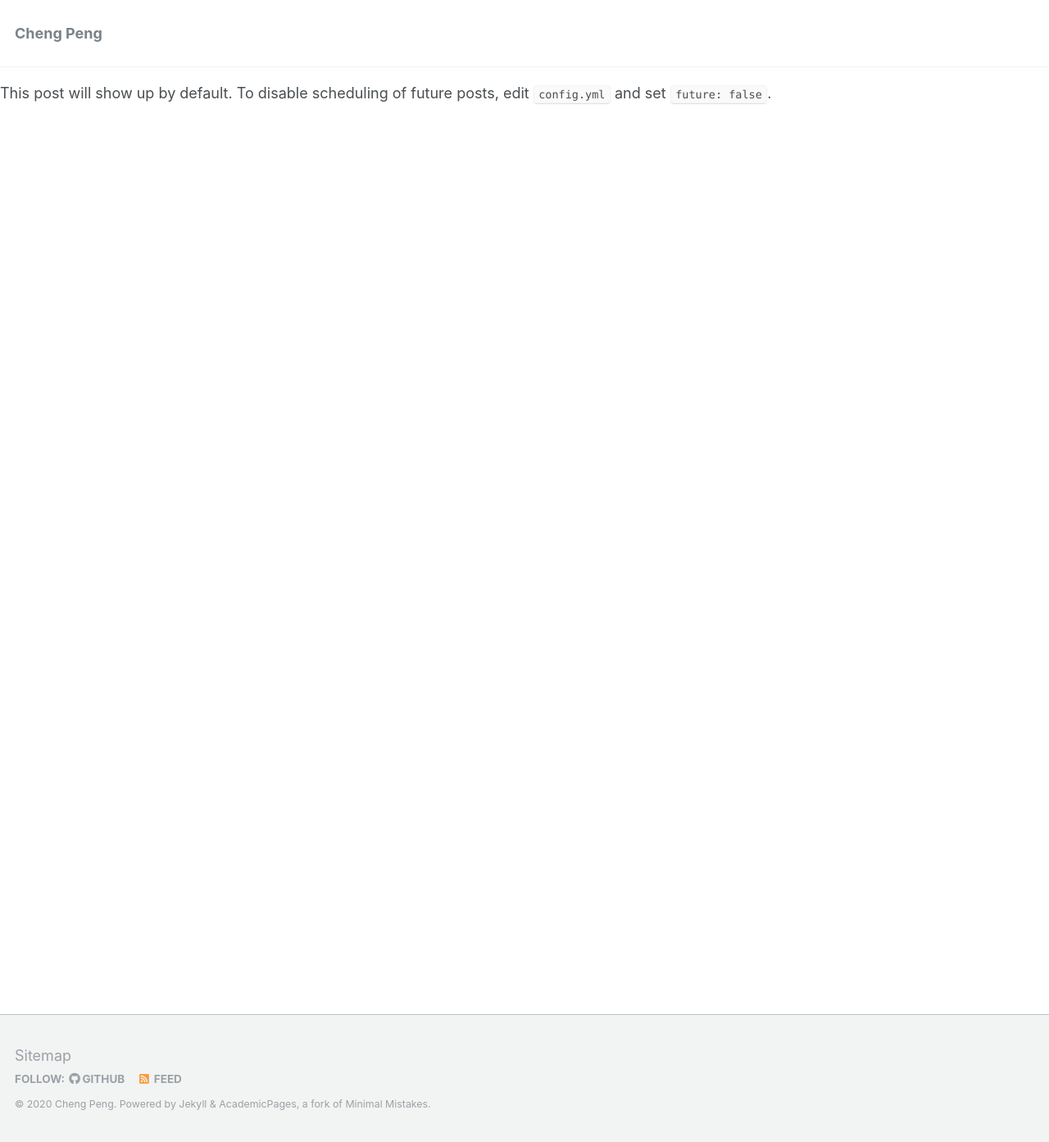
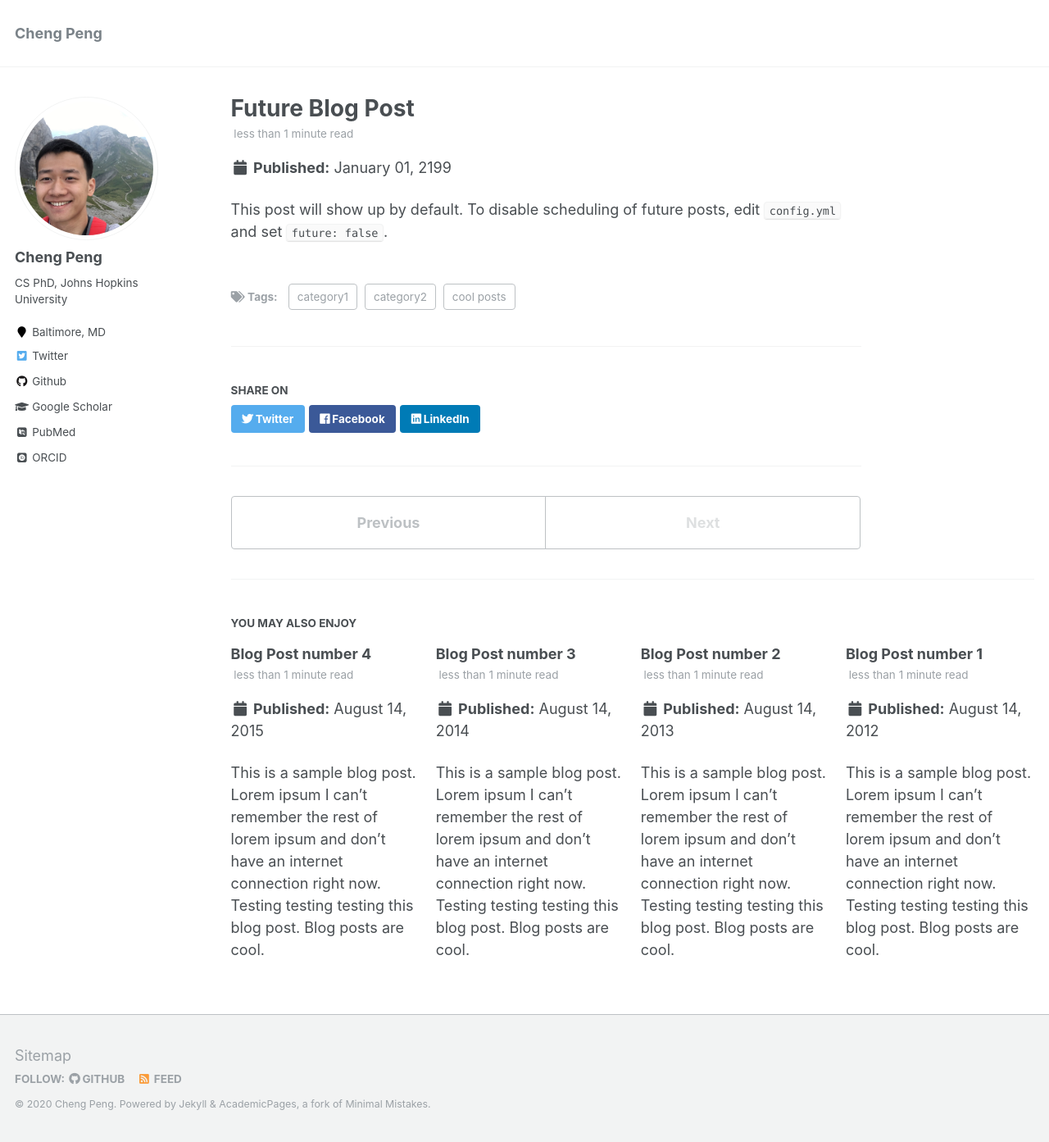
Before and after one commit to chenger-penger/chenger-penger.github.io, a Jekyll site: the page built from _posts/2199-01-01-future-post.md, in a window 1280 px wide and 1393 px high. Shown: the whole window at 82% size. Built offline with Jekyll 4.4.1, drawn with Linux system fonts in a browser that asks for light colours; some web fonts are replaced; our own code applies the rules of GitHub Pages for plain Markdown files.

Commit message:
Update _config.yml

```diff
--- a/_config.yml
+++ b/_config.yml
@@ -191,6 +191,24 @@ collections:
 
 # Defaults
 defaults:
+  # _posts
+  - scope:
+      path: ""
+      type: posts
+    values:
+      layout: single
+      author_profile: true
+      read_time: true
+      comments: true
+      share: true
+      related: true
+  # _pages
+  - scope:
+      path: ""
+      type: pages
+    values:
+      layout: single
+      author_profile: true
   # _publications
   - scope:
       path: ""
```
